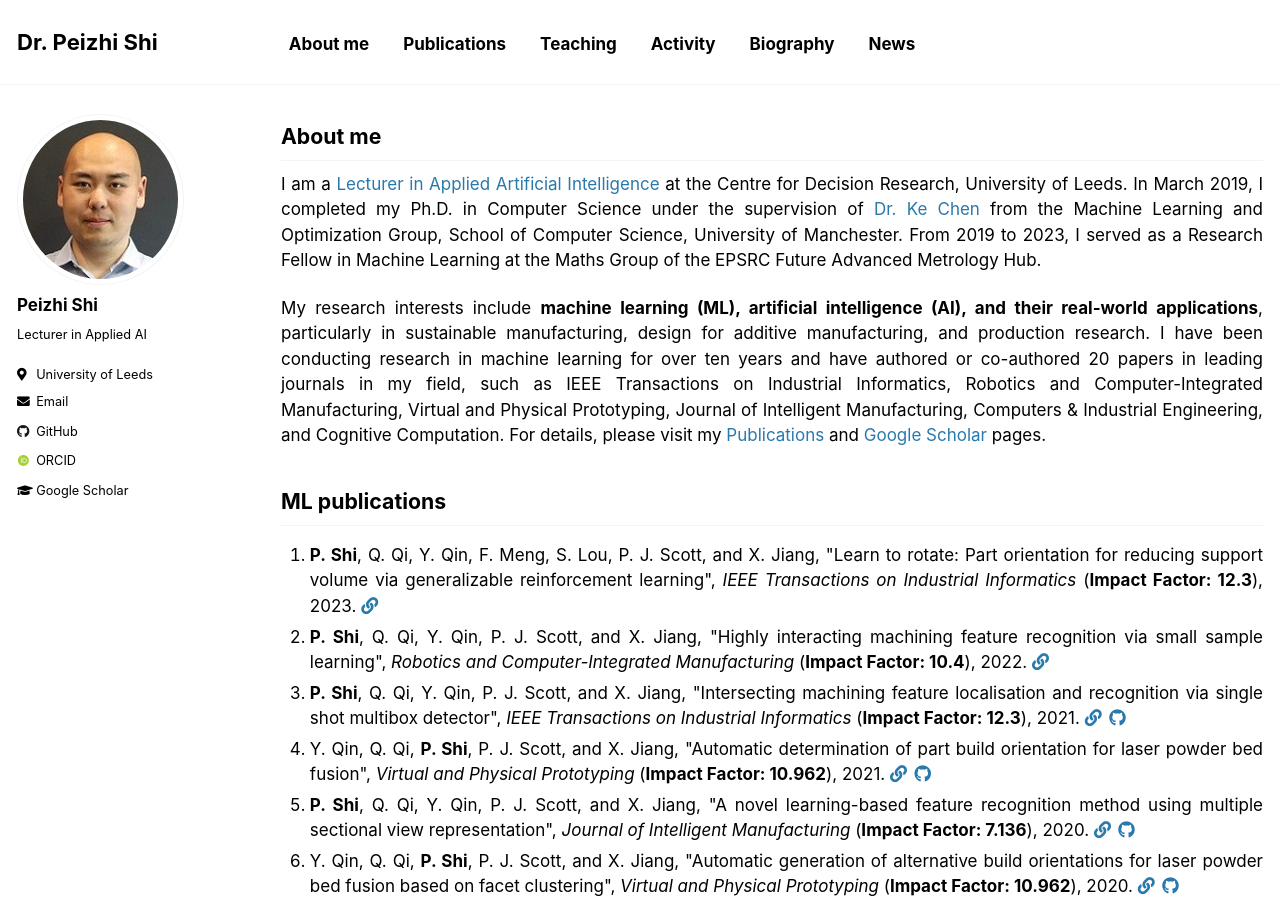
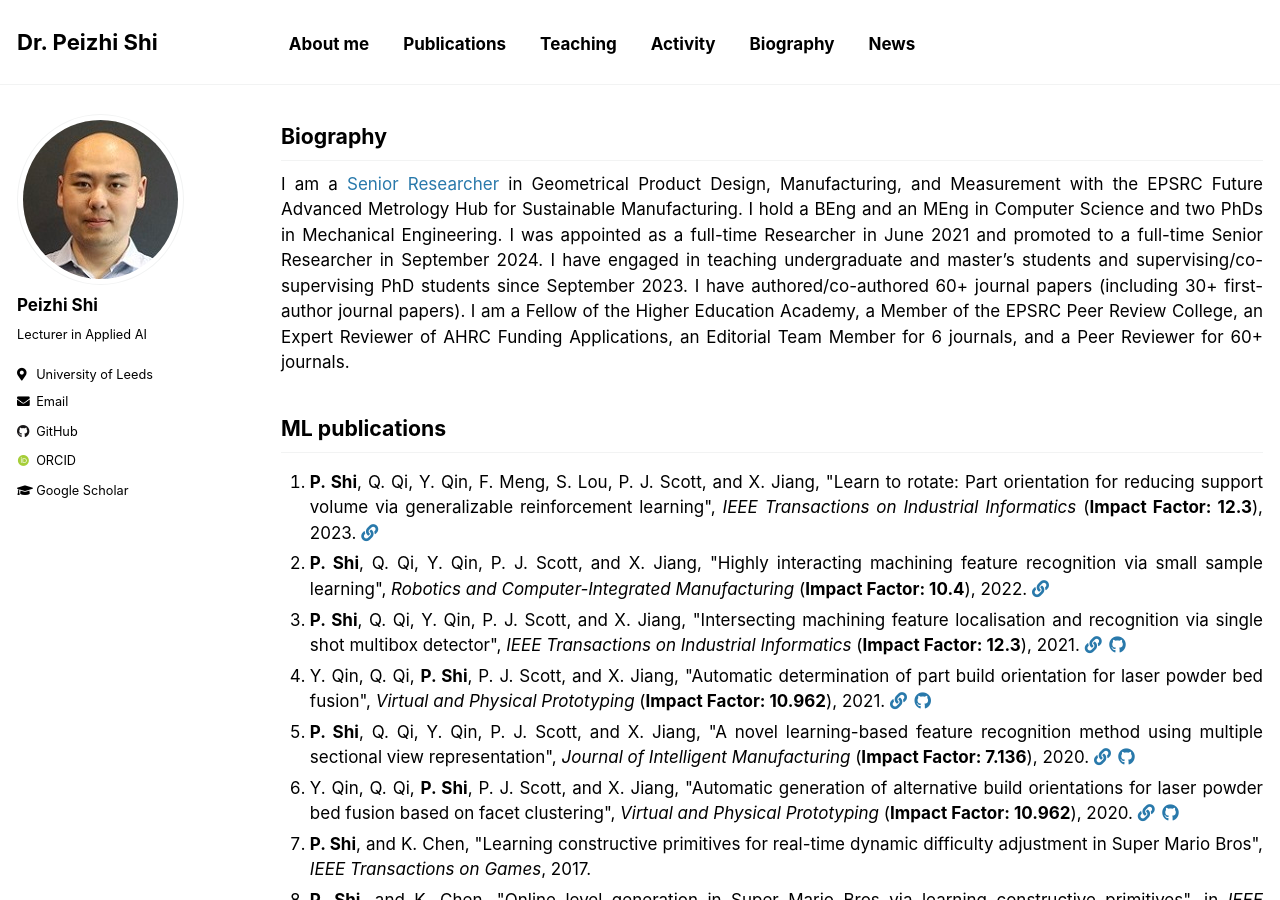
Before and after one commit to yuchu-qin/yuchu-qin.github.io, a Jekyll site: the page built from _pages/index.md, in a window 1280 px wide and 900 px high. Built offline with Jekyll 4.4.1, drawn with Linux system fonts in a browser that asks for light colours; some web fonts are replaced; our own code applies the rules of GitHub Pages for plain Markdown files.

Commit message:
Update index.md

```diff
--- a/_pages/index.md
+++ b/_pages/index.md
@@ -3,11 +3,9 @@ permalink: /
 author_profile: true
 ---
 
-## About me
+## Biography
 
-I am a [Lecturer in Applied Artificial Intelligence](https://business.leeds.ac.uk/faculty/staff/2083/dr-peizhi-shi) at the Centre for Decision Research, University of Leeds. In March 2019, I completed my Ph.D. in Computer Science under the supervision of [Dr. Ke Chen](https://www.cs.man.ac.uk/~kechen/index.php) from the Machine Learning and Optimization Group, School of Computer Science, University of Manchester. From 2019 to 2023, I served as a Research Fellow in Machine Learning at the Maths Group of the EPSRC Future Advanced Metrology Hub.
-
-My research interests include **machine learning (ML), artificial intelligence (AI), and their real-world applications**, particularly in sustainable manufacturing, design for additive manufacturing, and production research. I have been conducting research in machine learning for over ten years and have authored or co-authored {{site.publications | size}} papers in leading journals in my field, such as IEEE Transactions on Industrial Informatics, Robotics and Computer-Integrated Manufacturing, Virtual and Physical Prototyping, Journal of Intelligent Manufacturing, Computers & Industrial Engineering, and Cognitive Computation. For details, please visit my [Publications](index.html#ml-publications) and [Google Scholar](https://scholar.google.com/citations?user=qQuCvmQAAAAJ) pages.
+I am a [Senior Researcher](https://pure.hud.ac.uk/en/persons/yuchu-qin) in Geometrical Product Design, Manufacturing, and Measurement with the EPSRC Future Advanced Metrology Hub for Sustainable Manufacturing. I hold a BEng and an MEng in Computer Science and two PhDs in Mechanical Engineering. I was appointed as a full-time Researcher in June 2021 and promoted to a full-time Senior Researcher in September 2024. I have engaged in teaching undergraduate and master’s students and supervising/co-supervising PhD students since September 2023. I have authored/co-authored 60+ journal papers (including 30+ first-author journal papers). I am a Fellow of the Higher Education Academy, a Member of the EPSRC Peer Review College, an Expert Reviewer of AHRC Funding Applications, an Editorial Team Member for 6 journals, and a Peer Reviewer for 60+ journals.
 
 ## ML publications
 
```
